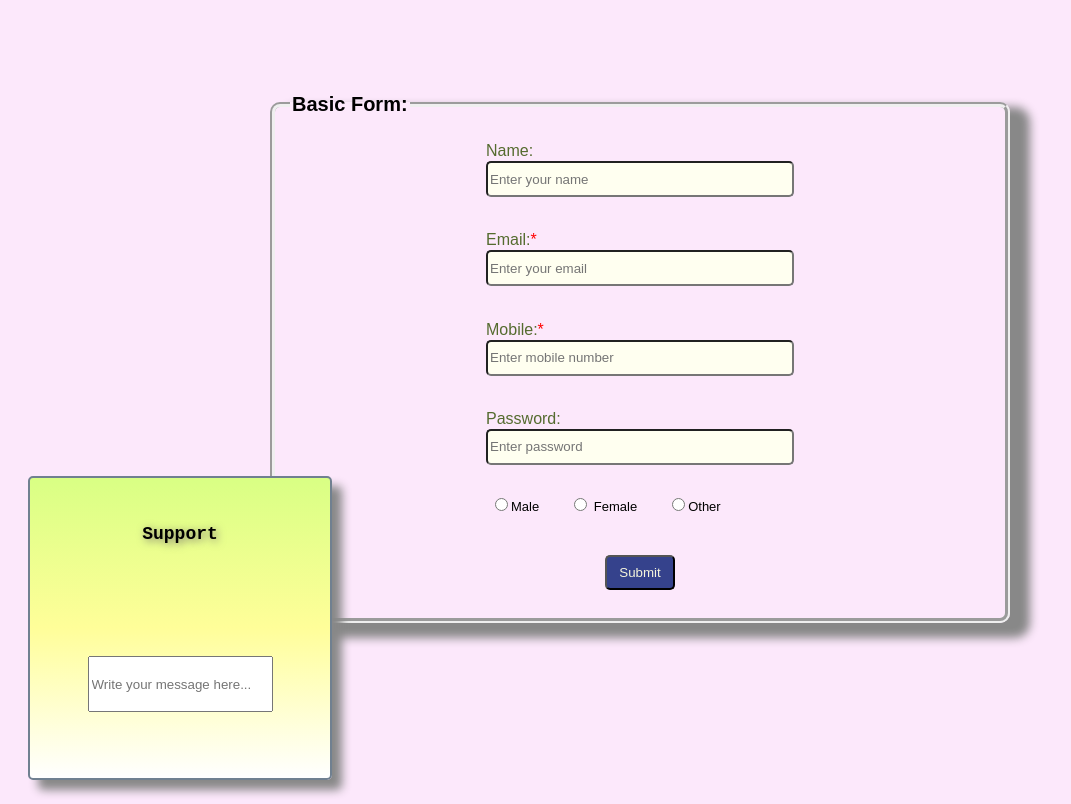
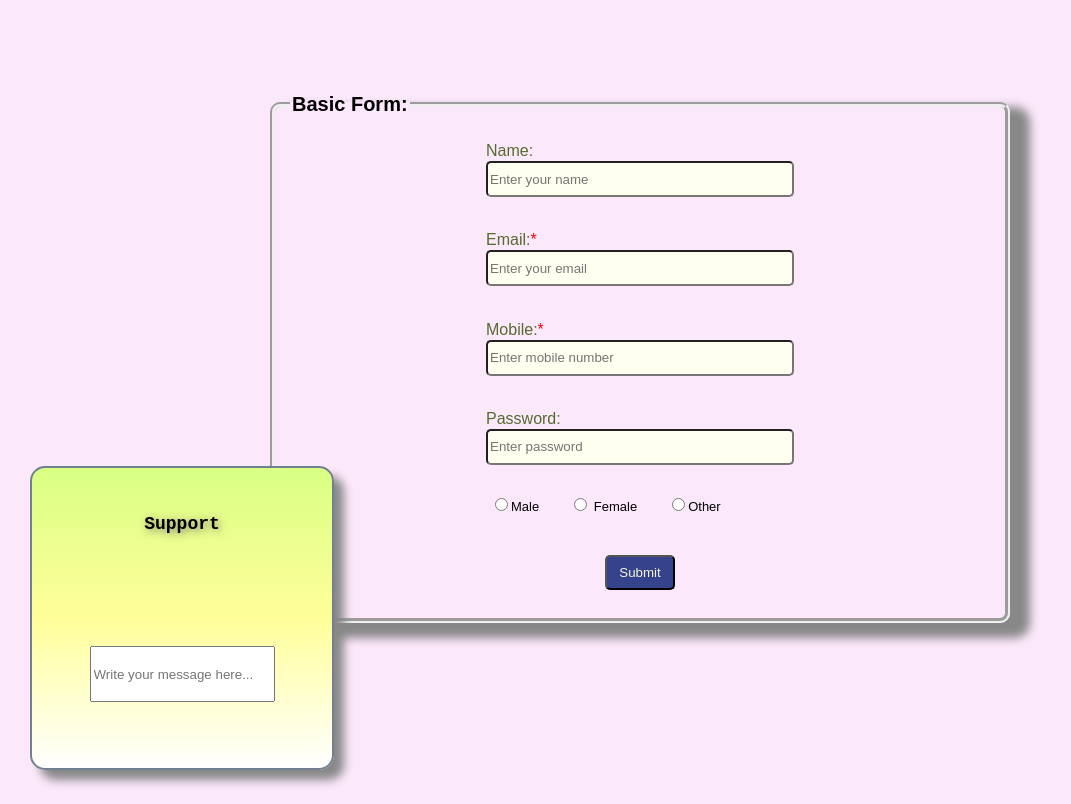
Before and after one commit to darshanraut123/28-Aug-Assignment-sticky-loginForm, a plain HTML site: page index.html in a window 1280 px wide. Shown: the top 804 px of the page, without its empty margins (0-1071 px from the left). Drawn offline with Linux system fonts and the light colour scheme.

Commit message:
Corrections

```diff
--- a/index.html
+++ b/index.html
@@ -43,7 +43,6 @@
         <h3 style="text-transform: uppercase; text-decoration: underline;">About us</h3>
         <p style="text-decoration:wrap;">A paragraph is a series of sentences that are organized and coherent, and are all related to a single topic. Almost every piece of writing you do that is longer than a few sentences should be organized into paragraphs. ... One of the most important of these is a topic sentence.</p>
     </div>
-<div id="chatboxes">
 
     <div id="chatBox">
         <div>Support</div>
@@ -53,7 +52,6 @@
         <div>Support</div>
             <input type="textarea" placeholder="Write your message here...">
     </div> -->
-</div>
 
 
 </body>
--- a/styles.css
+++ b/styles.css
@@ -74,11 +74,14 @@ fieldset{
     height: 300px;
     width:300px;
     border: 2px solid slategray;
-    border-radius:5px ;
+    border-radius:15px ;
     background: linear-gradient(to bottom,#D9FF84 , #FFFE99,white);
     flex-direction: column;
     box-shadow: 10px 10px 10px 0px #888888;
-
+    position: -webkit-sticky;
+    position: sticky;
+    bottom: 30px;
+    left: 30px;
 }
 #chatBox input
 {
@@ -86,14 +89,4 @@ fieldset{
     margin:20px;
 
 }
-#chatboxes{
-    display: flex;
-    justify-content: space-between;
-    position: -webkit-sticky;
-    position: sticky;
-    bottom: 0px;
-    padding-bottom: 20px;
-    padding-left: 20px;
-}
-
 #chatBox div{ text-shadow: 2px 2px 8px #756e6e;}
```
